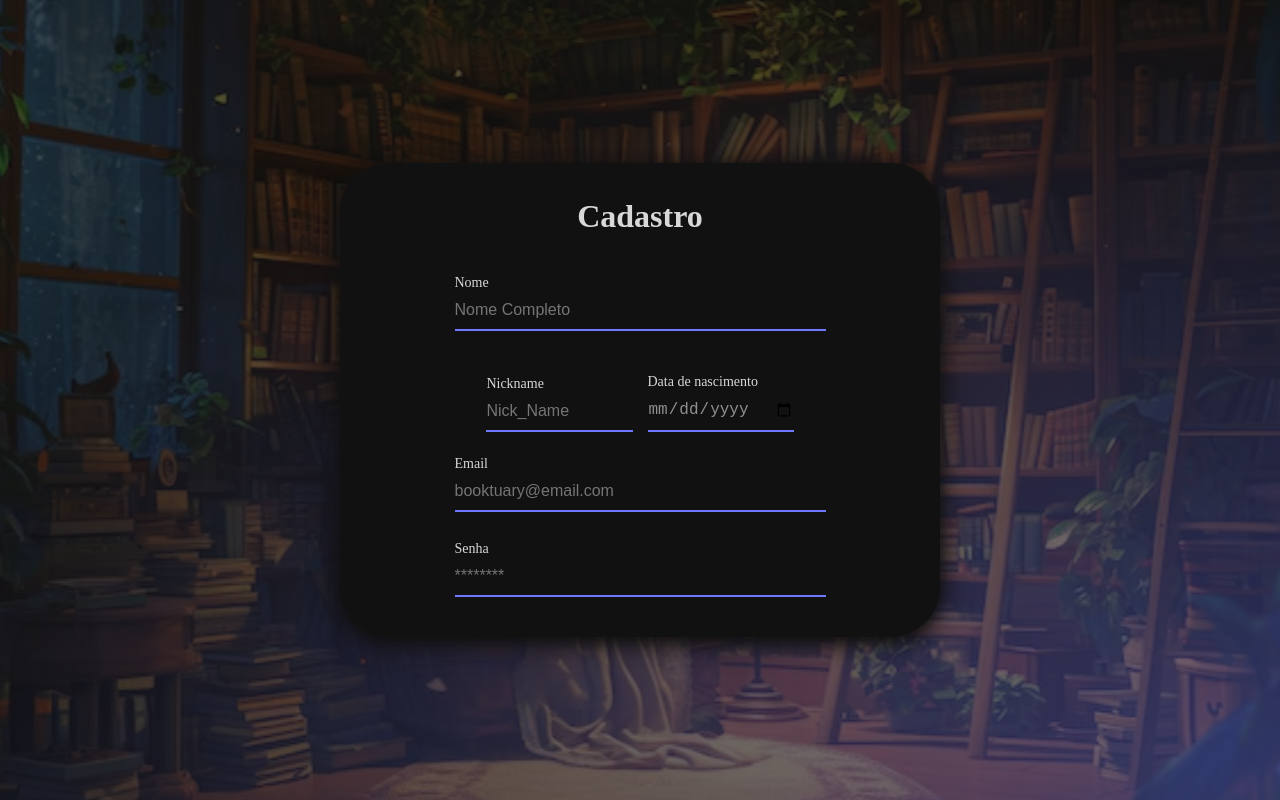
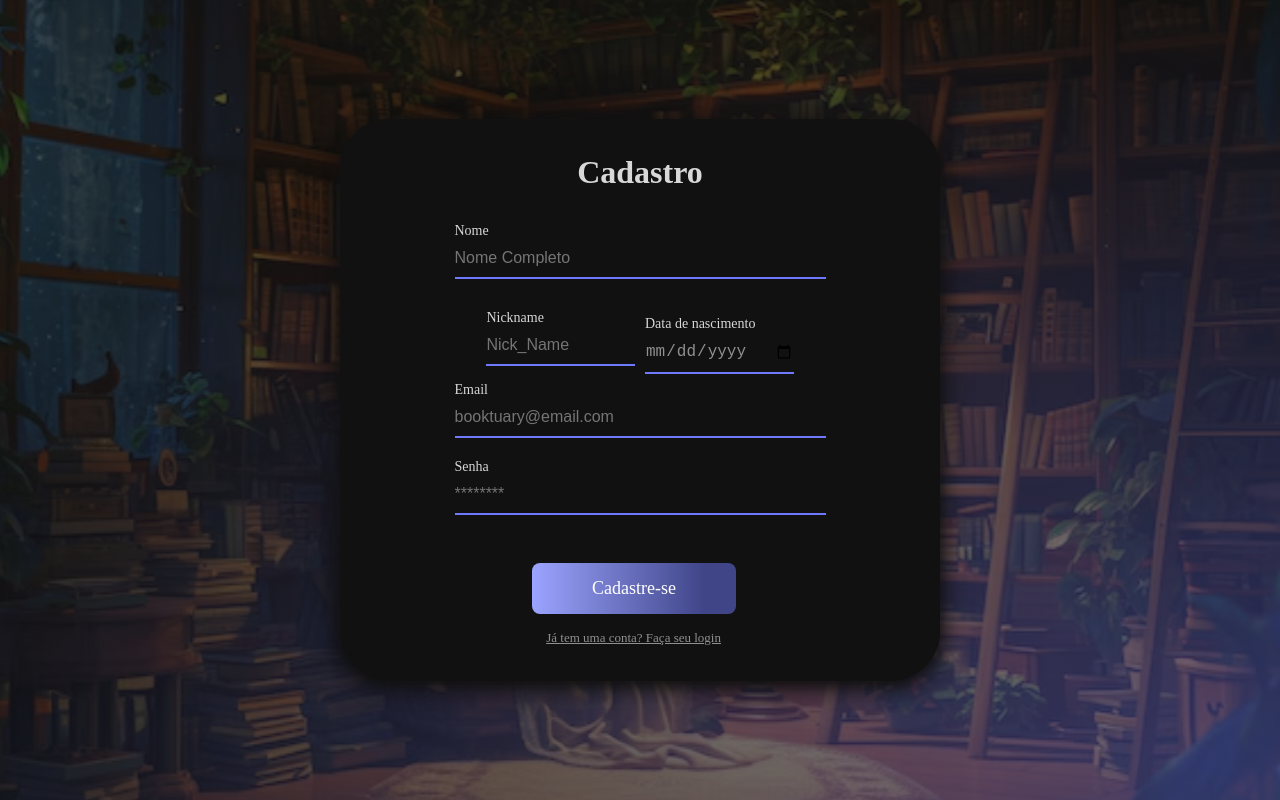
Before and after one commit to adrianeparo/Booktuary, a React (Vite) app: page /cadastro in a window 1280 px wide. Built offline with nearby package versions, Linux system fonts and the light colour scheme; a web font is replaced by a local one.

Commit message:
Tela de Cadastro Finalizada.

```diff
--- a/src/Pages/Cadastro/index.jsx
+++ b/src/Pages/Cadastro/index.jsx
@@ -1,5 +1,5 @@
 import React, { useEffect } from 'react';
-import { Conteudo, Form, InputUm, InputDois, InputNome, InputDate, InputNick, DateNick } from './style';
+import { Conteudo, Form, InputUm, InputDois, InputNome, InputDate, InputNick, DateNick, ButtonPrimary, ButtonSecondary} from './style';
 
 function Cadastro() {
 
@@ -23,12 +23,12 @@ function Cadastro() {
                     <DateNick>
                         <InputNick>
                             <p>Nickname</p>
-                        <input placeholder="Nick_Name" name='Nickname' type='text'/>
+                            <input placeholder="Nick_Name" name='Nickname' type='text' />
                         </InputNick>
 
                         <InputDate>
                             <p>Data de nascimento</p>
-                        <input placeholder='xx/xx/xx' name='Date' type='date'/>
+                            <input placeholder='xx/xx/xx' name='Date' type='date' />
                         </InputDate>
                     </DateNick>
 
@@ -42,8 +42,11 @@ function Cadastro() {
                         <input placeholder="********" name='Senha' type='password' />
                     </InputDois>
 
+                    <ButtonPrimary to="/login" >Cadastre-se</ButtonPrimary>
+                    <ButtonSecondary to="/login">Já tem uma conta? Faça seu login</ButtonSecondary>
+
                 </Form>
-            </Conteudo>
+            </Conteudo >
         </>
     )
 }
--- a/src/Pages/Cadastro/style.js
+++ b/src/Pages/Cadastro/style.js
@@ -25,17 +25,17 @@ export const Form = styled.form`
   justify-content: center;
   align-items: center;
   flex-direction: column;
-    flex-wrap: wrap;
-    gap: 15vh;
   padding: 30px;
   border-radius: 50px;
-    max-width: 300vh;
+  max-width: 200vh;
   width: 600px;
   background-color: #121111;
   border: 5px solid #121111;
   box-shadow: 0 4px 15px #121111, 0 4px 30px #121111;
   backdrop-filter: blur(30px);
-    -webkit-backdrop-filter: blur(20px); /* Compatibilidade para navegadores baseados no WebKit */
+  -webkit-backdrop-filter: blur(20px); /* Compatibilidade para navegadores WebKit */
+  gap: 14vh; /* Espaço uniforme entre os elementos */
+
 
     h1{
         display: flex;
@@ -49,7 +49,7 @@ export const InputNome = styled.div`
 
   display: flex;
   flex-direction: column;
-  padding-bottom: 5px;
+  padding-bottom: 15px;
   margin-top: -10vh;
   font-family: "Asul", serif;
   text-align: left;
@@ -90,7 +90,7 @@ export const DateNick = styled.div`
     display: flex;
     justify-content: space-between;
     width: 24vw;
-    gap: 15px;
+    gap: 10px;
 
 
     @media (min-width: 1800px) {
@@ -104,7 +104,7 @@ export const InputNick = styled.div`
   display: flex;
   flex-direction: column;
   padding-bottom: 5px;
-  margin-top: -10vh;
+  margin-top: -12vh;
   font-family: "Asul", serif;
   text-align: left;
   font-size: 14px;
@@ -139,11 +139,15 @@ export const InputDate = styled.div`
 
   display: flex;
   flex-direction: column;
-  margin-top: -10.3vh;
+  margin-top: -90px;
   font-family: "Asul", serif;
   text-align: left;
   font-size: 14px;
   width: 70%;
+
+  @media (min-width: 1800px) {
+    margin-top: -117px;
+  }
 
   p{
     display: flex;
@@ -176,7 +180,7 @@ export const InputUm = styled.div`
 display: flex;
   flex-direction: column;
   padding-bottom: 5px;
-  margin-top: -15vh;
+  margin-top: -17vh;
   font-family: "Asul", serif;
   text-align: left;
   font-size: 14px;
@@ -213,7 +217,6 @@ display: flex;
 export const InputDois = styled.div`
   display: flex;
   flex-direction: column;
-  padding-bottom: 5px;
   margin-top: -12vh;
   font-family: "Asul", serif;
   text-align: left;
@@ -247,3 +250,59 @@ export const InputDois = styled.div`
       border-bottom: 2px solid #404588;
     }
 `;
+
+export const ButtonPrimary = styled(Link)`
+
+  display: flex;
+  justify-content: center;
+  align-items: center;
+  font-family: "Asul", serif;
+  padding: 15px 60px; /* Ajusta o padding para tornar o botão mais clicável */
+  margin-top: -8vh; /* Pequeno espaço entre o input e o botão */
+  margin-right: 12px;
+  background: linear-gradient(90deg, #9BA4FF 0%, #404588 84.67%); /* Cor de fundo do botão */
+  color: white; /* Cor do texto */
+  font-size: 18px;
+  text-decoration: none; /* Remove o sublinhado */
+  border-radius: 8px; /* Bordas arredondadas */
+  cursor: pointer;
+  transition: background-color 0.3s ease;
+
+  &:hover {
+    background: linear-gradient(90deg, #404588 0%, #9BA4FF 84.67%); /* Inverte as cores do gradiente no hover */
+    transform: scale(1.05); /* Faz o botão "crescer" um pouco */
+  }
+
+  &::before {
+    content: '';
+    position: absolute;
+    border-radius: 25px; /* Mantém as bordas arredondadas */
+    background: rgba(255, 255, 255, 0.3); /* Brilho suave ao redor do botão */
+    z-index: -1; /* Coloca o brilho atrás do botão */
+    opacity: 0; /* Inicia invisível */
+    transition: opacity 0.1s ease; /* Suave transição de opacidade */
+  }
+
+  &:hover::before {
+    opacity: 0.1; /* Mostra o brilho ao passar o mouse */
+  }
+
+`;
+
+export const ButtonSecondary = styled(Link)`
+   font-family: "Asul", serif;
+   margin-top: -12vh;
+   font-size: 13px;
+   margin-left: 1vw;
+   margin-right: 2vw;
+   color: #909090;
+
+  &:hover {
+    color: white;
+  }
+
+  @media (min-width: 1800px) {
+    margin-left: 2vw;
+    margin-right: 2.7vw;
+    }
+`;
```
Lines whose indentation alone changed are shown as unchanged.
